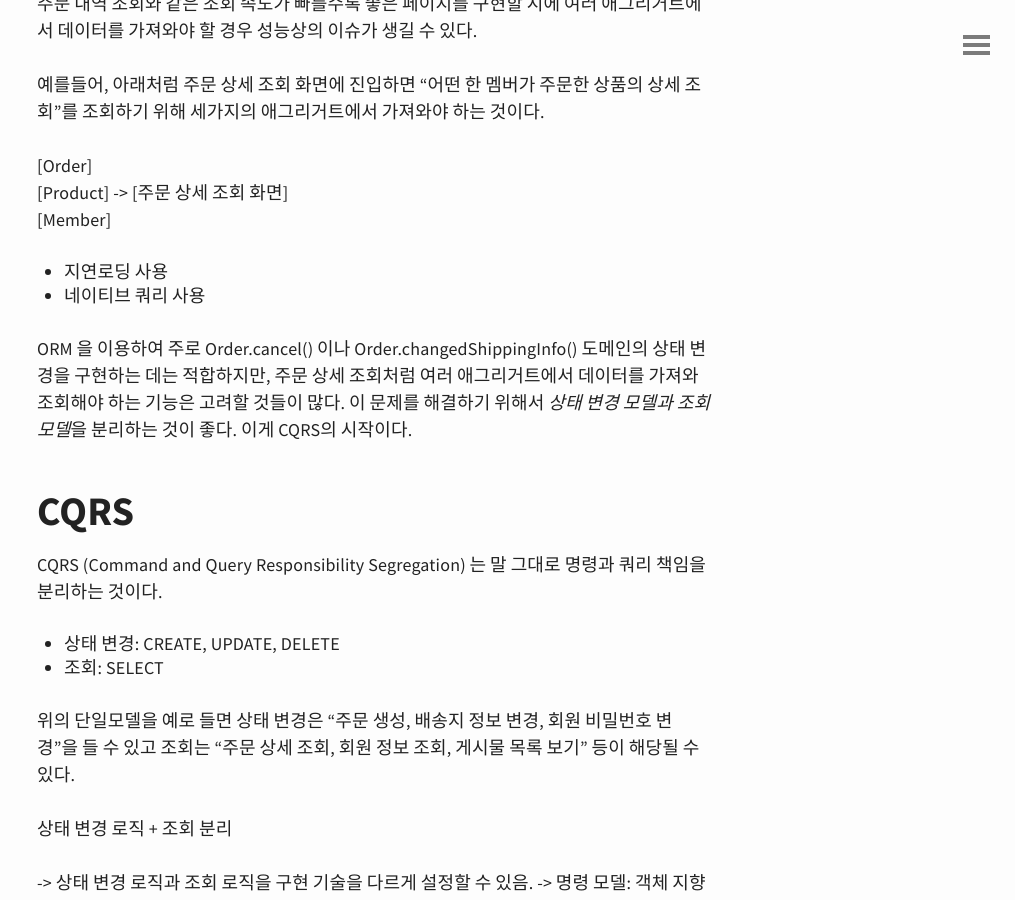
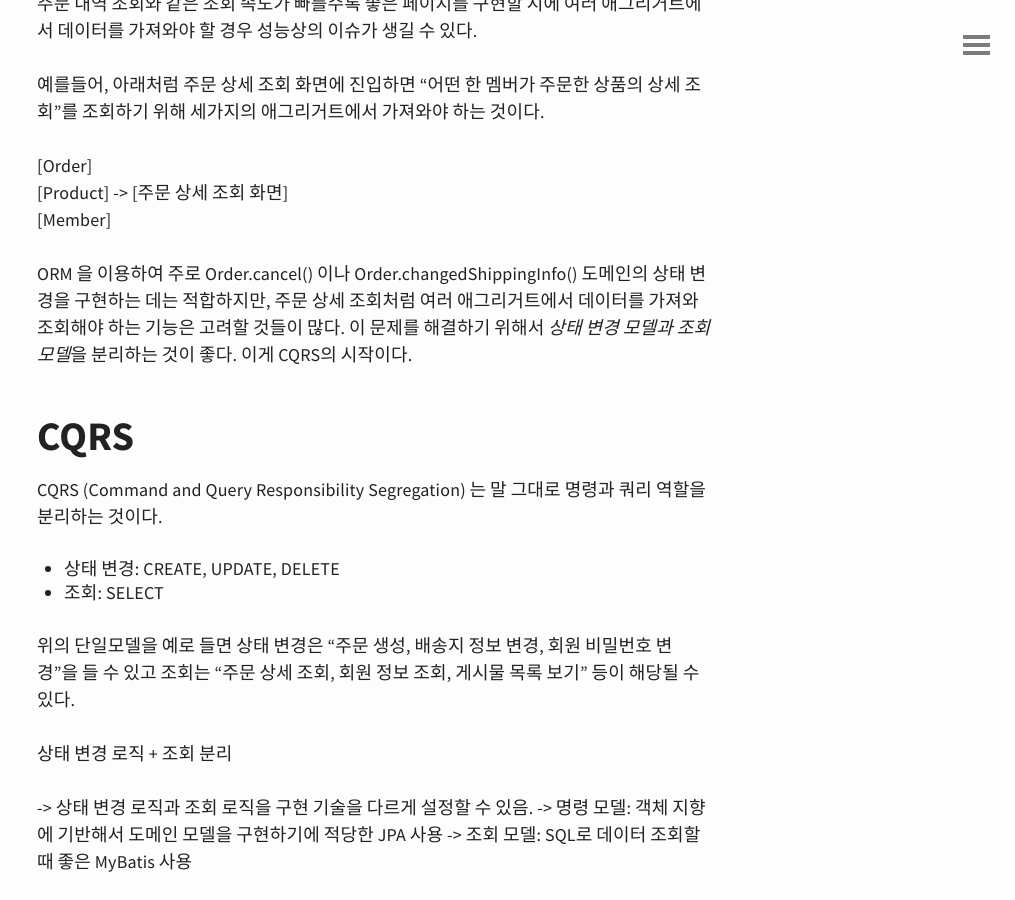
Before and after one commit to hyunalee419/hyunalee419.github.io, a Jekyll site: the page built from _posts/2020-11-17-cqrs.md, in a window 1280 px wide and 900 px high, scrolled down 369 px. Shown: the whole window, without its empty margins (265-1280 px from the left). Built offline with Jekyll 4.4.1, drawn with Linux system fonts in a browser that asks for light colours; comment, search, counter and statistics services are not loaded.

Commit message:
Update 2020-11-17-cqrs.md

```diff
--- a/_posts/2020-11-17-cqrs.md
+++ b/_posts/2020-11-17-cqrs.md
@@ -14,13 +14,10 @@ comments: true
 [Product]   ->   [주문 상세 조회 화면]<br/>
 [Member]<br/>
 
-- 지연로딩 사용
-- 네이티브 쿼리 사용
-
 ORM 을 이용하여 주로 Order.cancel() 이나 Order.changedShippingInfo() 도메인의 상태 변경을 구현하는 데는 적합하지만, 주문 상세 조회처럼 여러 애그리거트에서 데이터를 가져와 조회해야 하는 기능은 고려할 것들이 많다. 이 문제를 해결하기 위해서 *상태 변경 모델과 조회 모델*을 분리하는 것이 좋다. 이게 CQRS의 시작이다.
 
 # CQRS
-CQRS (Command and Query Responsibility Segregation) 는 말 그대로 명령과 쿼리 책임을 분리하는 것이다.
+CQRS (Command and Query Responsibility Segregation) 는 말 그대로 명령과 쿼리 역할을 분리하는 것이다.
 
 - 상태 변경: CREATE, UPDATE, DELETE
 - 조회: SELECT
```
